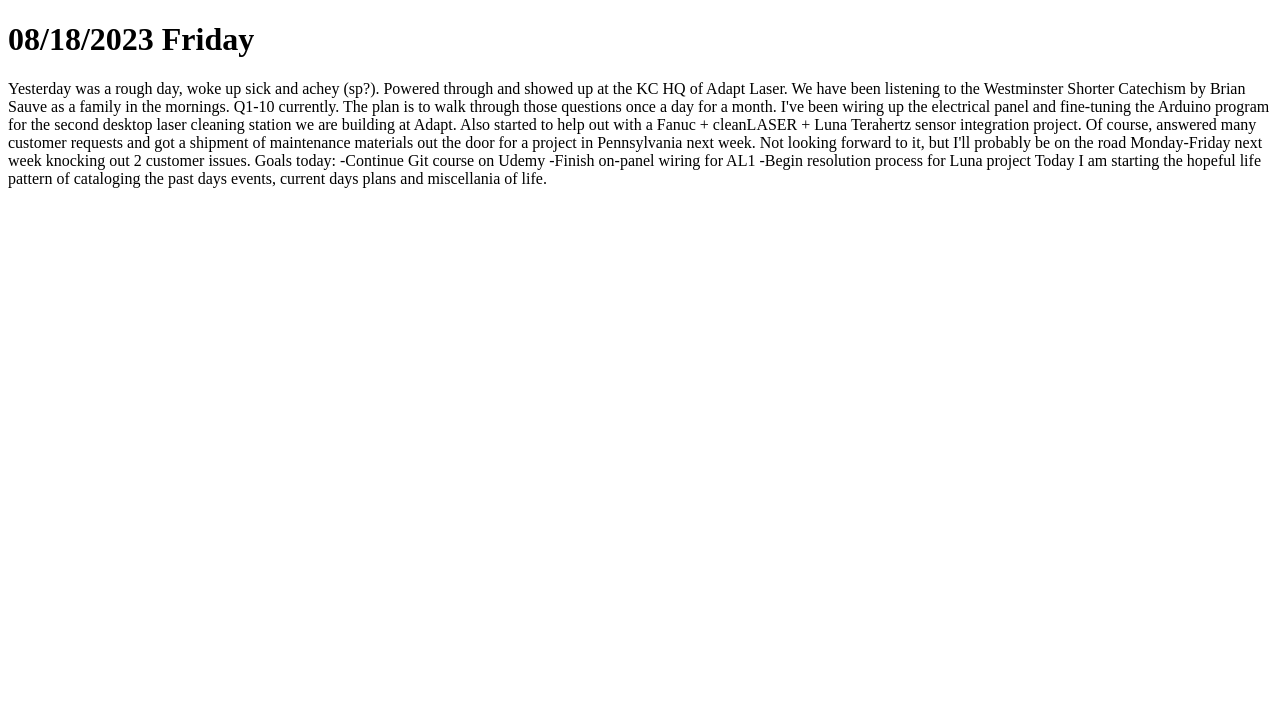
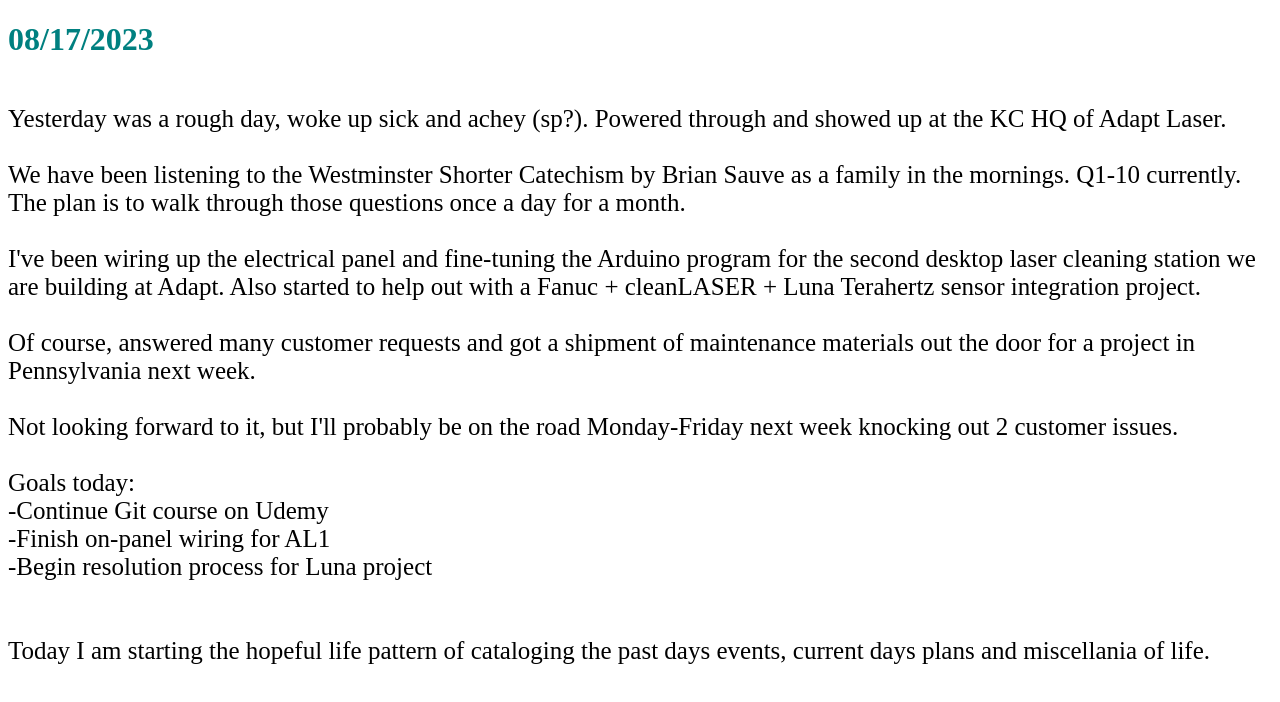
Before and after one commit to greer9290/my-life, a plain HTML site: page pages/journal/08172023.html in a window 1280 px wide. Drawn offline with Linux system fonts and the light colour scheme.

Commit message:
Paragraph styling fixed

```diff
--- a/pages/journal/08172023.html
+++ b/pages/journal/08172023.html
@@ -4,26 +4,26 @@
     <meta charset="UTF-8">
     <meta name="viewport" content="width=device-width, initial-scale=1.0">
     <title>08/18/2023 Entry</title>
+    <link rel="stylesheet" href="../../styles.css" />
 </head>
 <body>
-<h1>08/18/2023 Friday</h1>
+<h1>08/17/2023</h1>
 <p>Yesterday was a rough day, woke up sick and achey (sp?). Powered through and showed up at the KC HQ of Adapt Laser.
-
+<br /><br />
 We have been listening to the Westminster Shorter Catechism by Brian Sauve as a family in the mornings. Q1-10 currently. The plan is to walk through those questions once a day for a month.
-
+<br /><br />
 I've been wiring up the electrical panel and fine-tuning the Arduino program for the second desktop laser cleaning station we are building at Adapt.
 Also started to help out with a Fanuc + cleanLASER + Luna Terahertz sensor integration project.
-
+<br /><br />
 Of course, answered many customer requests and got a shipment of maintenance materials out the door for a project in Pennsylvania next week.
-
+<br /><br />
 Not looking forward to it, but I'll probably be on the road Monday-Friday next week knocking out 2 customer issues.
-
-Goals today:
--Continue Git course on Udemy
--Finish on-panel wiring for AL1
--Begin resolution process for Luna project
-
+<br /><br />
+Goals today: <br />
+-Continue Git course on Udemy <br />
+-Finish on-panel wiring for AL1 <br />
+-Begin resolution process for Luna project <br />
+<br /><br />
 Today I am starting the hopeful life pattern of cataloging the past days events, current days plans and miscellania of life.</p>
-
 </body>
 </html>
--- a/styles.css
+++ b/styles.css
@@ -6,7 +6,11 @@ div {
 }
 
 p{
-    color: red;
+    color: black;
+    font-size: 25px;
+    line-break: auto;
+    display: inline-block;
+    overflow-wrap: normal;
 }
 
 h1{
```
Also changed, not shown: pages/journal/08182023.html (+11 -4 lines), pages/journal/08192023.html (+12 -11 lines), pages/journal/08202023.html (+15 -14 lines), pages/journal/08212023.html (+29 -27 lines), pages/journal/08312023.html (+18 -16 lines), pages/journal/PennsylvaniaTrip.html (+16 -5 lines).
